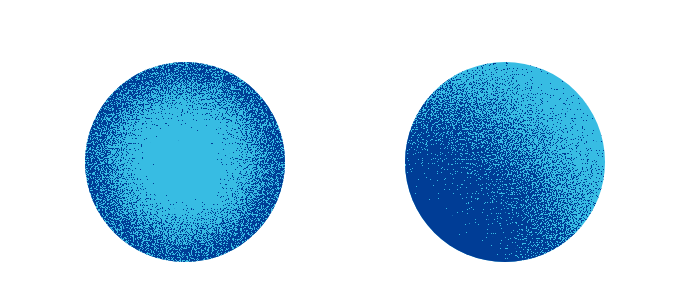
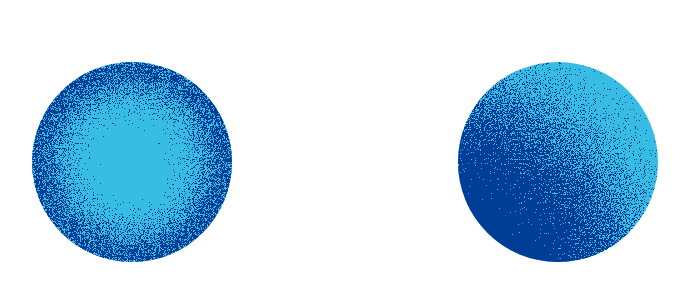
Before and after one commit to xrxoxcxox/qiita-rough-gradient, a plain HTML site: page index.html in a window 1280 px wide. Shown: the part 238-538 px from the top of the page, without its empty margins (295-984 px from the left). Drawn offline with Linux system fonts and the light colour scheme.

Commit message:
Change naming conventions

```diff
--- a/index.html
+++ b/index.html
@@ -4,12 +4,12 @@
     <meta charset="UTF-8" />
     <meta name="viewport" content="width=device-width, initial-scale=1.0" />
     <link rel="stylesheet" href="style.css">
-    <title>SVGだけで作る、ざらっとしたグラデーション</title>
+    <title>SVGだけで作るノイズグラデーション</title>
   </head>
   <body>
     <div class="container">
-      <img src="./rough-gradient-1.svg" alt="" class="image-1"/>
-      <img src="./rough-gradient-2.svg" alt="" class="image-2"/>
+      <img src="./noise-gradient-1.svg" alt="" class="image-1"/>
+      <img src="./noise-gradient-2.svg" alt="" class="image-2"/>
     </div>
   </body>
 </html>
--- a/style.css
+++ b/style.css
@@ -17,7 +17,7 @@ body {
 .container {
   display: grid;
   flex: 1 0 auto;
-  grid-template-columns: repeat(4, 1fr);
+  grid-template-columns: 1fr 2fr 2fr 1fr;
   height: 100%;
   place-items: center;
 }
```
Also changed, not shown: noise-gradient-1.svg (renamed from rough-gradient-1.svg), noise-gradient-2.svg (renamed from rough-gradient-2.svg).
